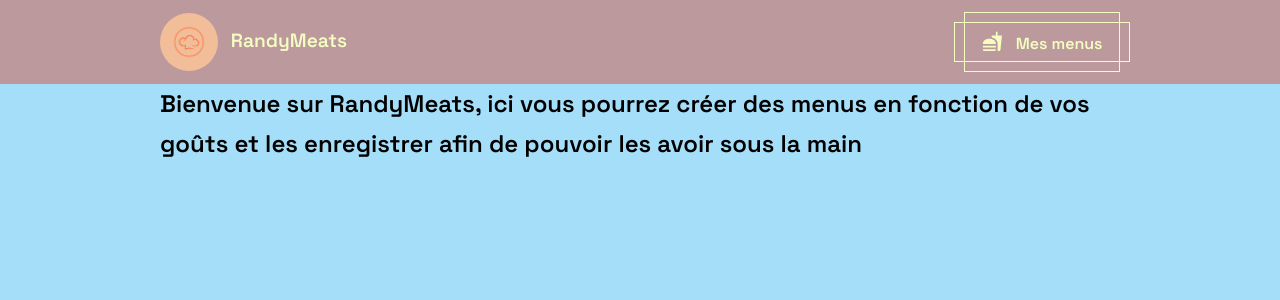
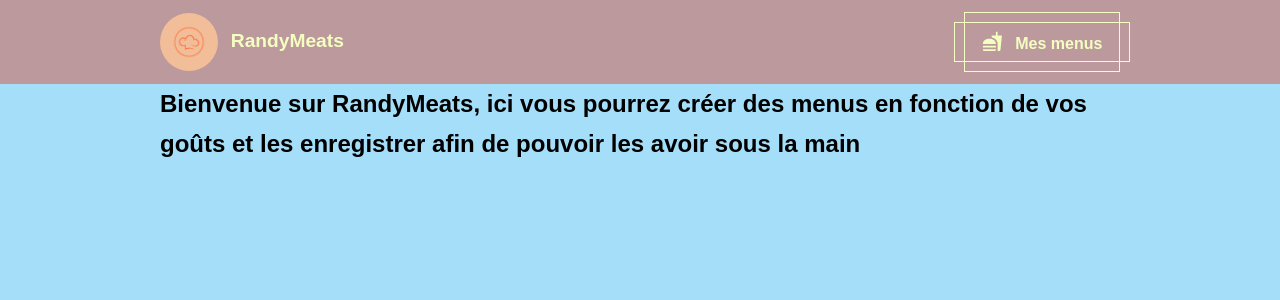
Before and after one commit to jeremyv59/randy-meats, a React (Create React App) app: page / in a window 1280 px wide. Shown: the top 300 px of the page. Built offline with nearby package versions, Linux system fonts and the light colour scheme.

Commit message:
change font family (index.css)

```diff
--- a/src/index.css
+++ b/src/index.css
@@ -1,4 +1,4 @@
-@import url("https://fonts.googleapis.com/css2?family=Space+Grotesk:wght@300;400;600&display=swap");
+@import url("https://fonts.googleapis.com/css2?family=Quicksand:wght@300;400;600&display=swap");
 
 * {
   margin: 0;
```
